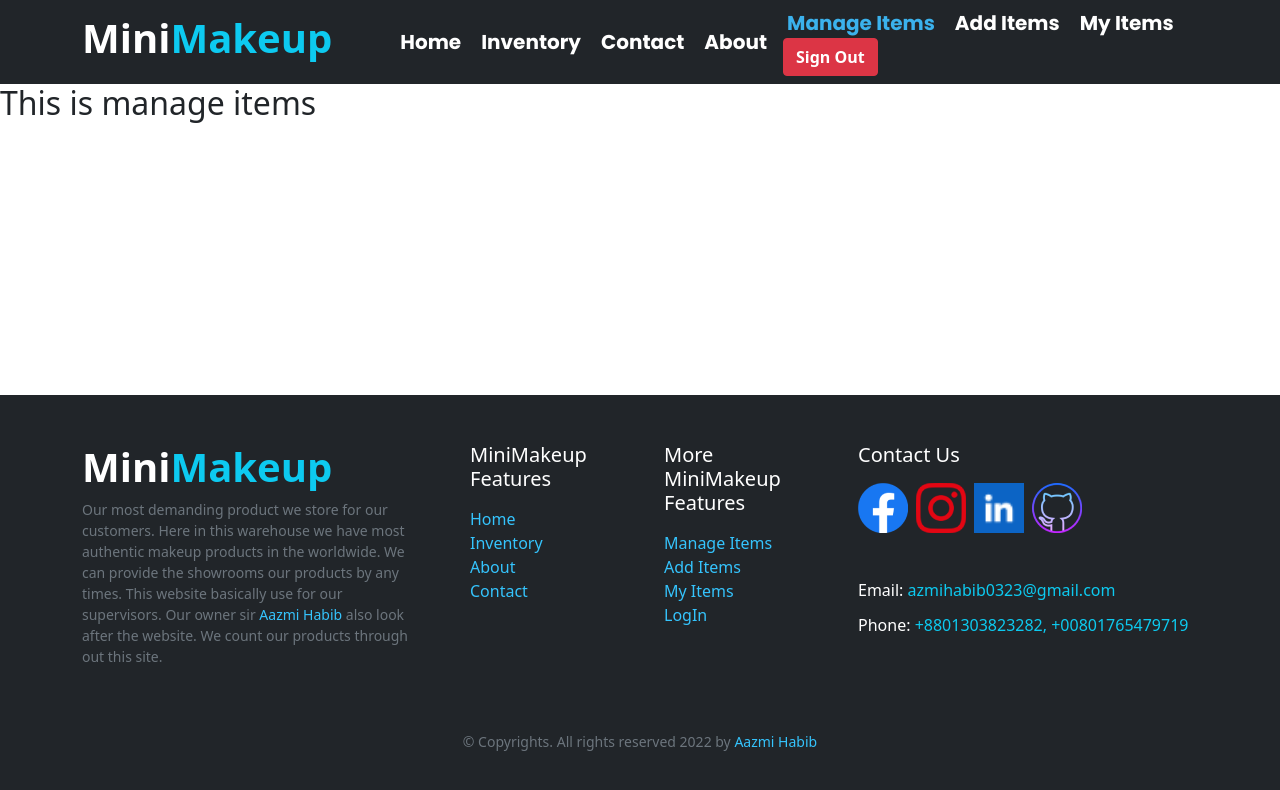
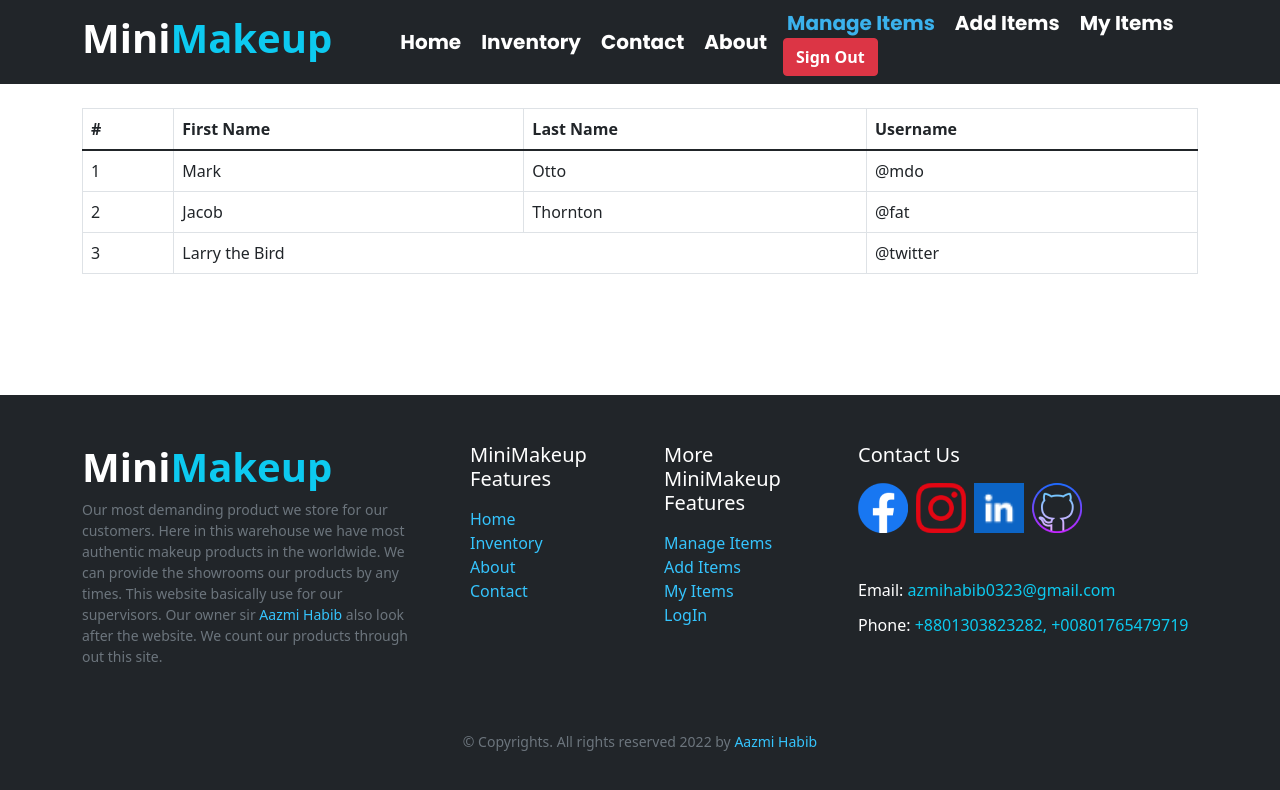
Before and after one commit to azmi0323/minimakeup-client, a React (Create React App) app: page /manageItems in a window 1280 px wide. Shown: the top 790 px of the page. Built offline with nearby package versions, Linux system fonts and the light colour scheme; no server answers; sample sign-in values are in the browser's storage.

Commit message:
making product list on manage items

```diff
--- a/src/Components/AddItems/AddItems.js
+++ b/src/Components/AddItems/AddItems.js
@@ -9,8 +9,9 @@ const AddItems = () => {
   const [name, setName] = useState("");
   const [img, setImg] = useState("");
   const [body, setBody] = useState("");
-  const [price, setPrice] = useState(0);
-  const [quantity, setQuantity] = useState(0);
+  const [price, setPrice] = useState('');
+  const [quantity, setQuantity] = useState('');
+  const [supplier, setSupplier] = useState('');
 
 
   const handleSubmit = (event) => {
@@ -25,7 +26,8 @@ const AddItems = () => {
       body,
       price,
       quantity,
-      email: user.email,
+      supplier,
+      email: user.email
     };
 
     axios
@@ -38,7 +40,8 @@ const AddItems = () => {
   };
 
   return (
-    <div className="row container mx-auto">
+    <div className=" container mx-auto">
+        <div className="row">
         <div className="col-lg-8 justify-content-center align-items-center d-flex">
             <img className="img-fluid " src={addItem} alt="" />
         </div>
@@ -107,12 +110,25 @@ const AddItems = () => {
           onChange={(e) => setQuantity(e.target.value)}
         />
         <br />
+        <label htmlFor="productQuantity" className="mt-3 text-success fw-bold">Supplier Name: </label>
+          <br />
+        <input
+          type="name"
+          name="supplier"
+          id="supplier"
+          className="w-100 input-field"
+          required
+          value={supplier}
+          onChange={(e) => setSupplier(e.target.value)}
+        />
+        <br />
 
         <button type="submit" className="mt-3 d-block mx-auto glow-on-hover">
           Add Item
         </button>
       </form>
       </div>
+        </div>
     </div>
   );
 };
--- a/src/Components/Home/Home.js
+++ b/src/Components/Home/Home.js
@@ -3,6 +3,7 @@ import React, { useEffect, useState } from "react";
 import { Link } from "react-router-dom";
 import Products from "../Products/Products";
 import "./Home.css";
+import banner from '../../img/banner.png'
 const Home = () => {
   const [products, setProducts] = useState([]);
 
@@ -12,7 +13,7 @@ const Home = () => {
 
 
   useEffect(() => {
-    axios("/products")
+    axios.get("/products?limit=6")
       .then((res) => {
         setProducts(res.data)
         setLoading(false)
@@ -20,11 +21,14 @@ const Home = () => {
   }, [loading]);
   return (
     <div>
+      <div>
+        <img src={banner} className='img-fluid d-block' alt="" />
+      </div>
       <h1 className="text-center mt-5 fw-bold">Stock <span className="text-info">Products</span></h1>
       <div className="container d-flex justify-content-center">
         <div className="card-compo ">
-          {products.map((product,index) => (
-            index<6&&<Products key={product.id} product={product}></Products>
+          {products.map((product) => (
+            <Products key={product.id} product={product}></Products>
           ))}
         </div>
 
--- a/src/Components/Inventory/Inventory.js
+++ b/src/Components/Inventory/Inventory.js
@@ -27,7 +27,7 @@ const Inventory = () => {
       <div className="container d-flex justify-content-center">
         <div className="card-compo ">
           {products.map((product) => (
-            <Products key={product.id} setLoading={setLoading} product={product}></Products>
+            <Products key={product._id} setLoading={setLoading} product={product}></Products>
           ))}
         </div>
       </div>
--- a/src/Components/ManageItems/ManageItems.js
+++ b/src/Components/ManageItems/ManageItems.js
@@ -1,11 +1,40 @@
-import React from 'react';
+import React from "react";
+import { Table } from "react-bootstrap";
 
 const ManageItems = () => {
-    return (
-        <div>
-            <h2>This is manage items</h2>
-        </div>
-    );
+  return (
+    <div className="container mt-4">
+      <Table bordered hover>
+        <thead>
+          <tr>
+            <th>#</th>
+            <th>First Name</th>
+            <th>Last Name</th>
+            <th>Username</th>
+          </tr>
+        </thead>
+        <tbody>
+          <tr>
+            <td>1</td>
+            <td>Mark</td>
+            <td>Otto</td>
+            <td>@mdo</td>
+          </tr>
+          <tr>
+            <td>2</td>
+            <td>Jacob</td>
+            <td>Thornton</td>
+            <td>@fat</td>
+          </tr>
+          <tr>
+            <td>3</td>
+            <td colSpan={2}>Larry the Bird</td>
+            <td>@twitter</td>
+          </tr>
+        </tbody>
+      </Table>
+    </div>
+  );
 };
 
 export default ManageItems;
--- a/src/Components/Products/Products.js
+++ b/src/Components/Products/Products.js
@@ -4,15 +4,15 @@ import { Card, CardGroup } from "react-bootstrap";
 import { Link } from "react-router-dom";
 import "./Products.css";
 const Products = ({product, setLoading}) => {
-  const { _id, img, name, quantity, body, price } = product;
+  const { _id, img, name, quantity, body, price,supplier } = product;
 
 
-  const handleRemove = () => {
-    axios.delete(`/product/${_id}`).then((res) => {
-      console.log(res.data);
-      setLoading(true)
-    });
-  };
+  // const handleRemove = () => {
+  //   axios.delete(`/product/${_id}`).then((res) => {
+  //     console.log(res.data);
+  //     setLoading(true)
+  //   });
+  // };
 
   return (
     <div className="my-2">
@@ -29,6 +29,7 @@ const Products = ({product, setLoading}) => {
             <Card.Text> <span className="fw-bold">Short Description about the product :</span> {body}</Card.Text>
           </Card.Body>
             <Card.Text className="ms-3 fw-bold">Quantity We Have : <span className="text-primary ">{quantity}</span> </Card.Text>
+            <Card.Text className="ms-3 fw-bold">Supplier : <span className="text-primary ">{supplier}</span> </Card.Text>
 
           <Card.Footer>
             <Link
@@ -37,9 +38,7 @@ const Products = ({product, setLoading}) => {
             >
               Update Info
             </Link>
-            <button className="btn mt-2 rounded w-100 btn-danger" onClick={handleRemove}>
-        Remove Item
-      </button>
+
           </Card.Footer>
         </Card>
       </CardGroup>
```
Also changed, not shown: src/img/banner.png.
